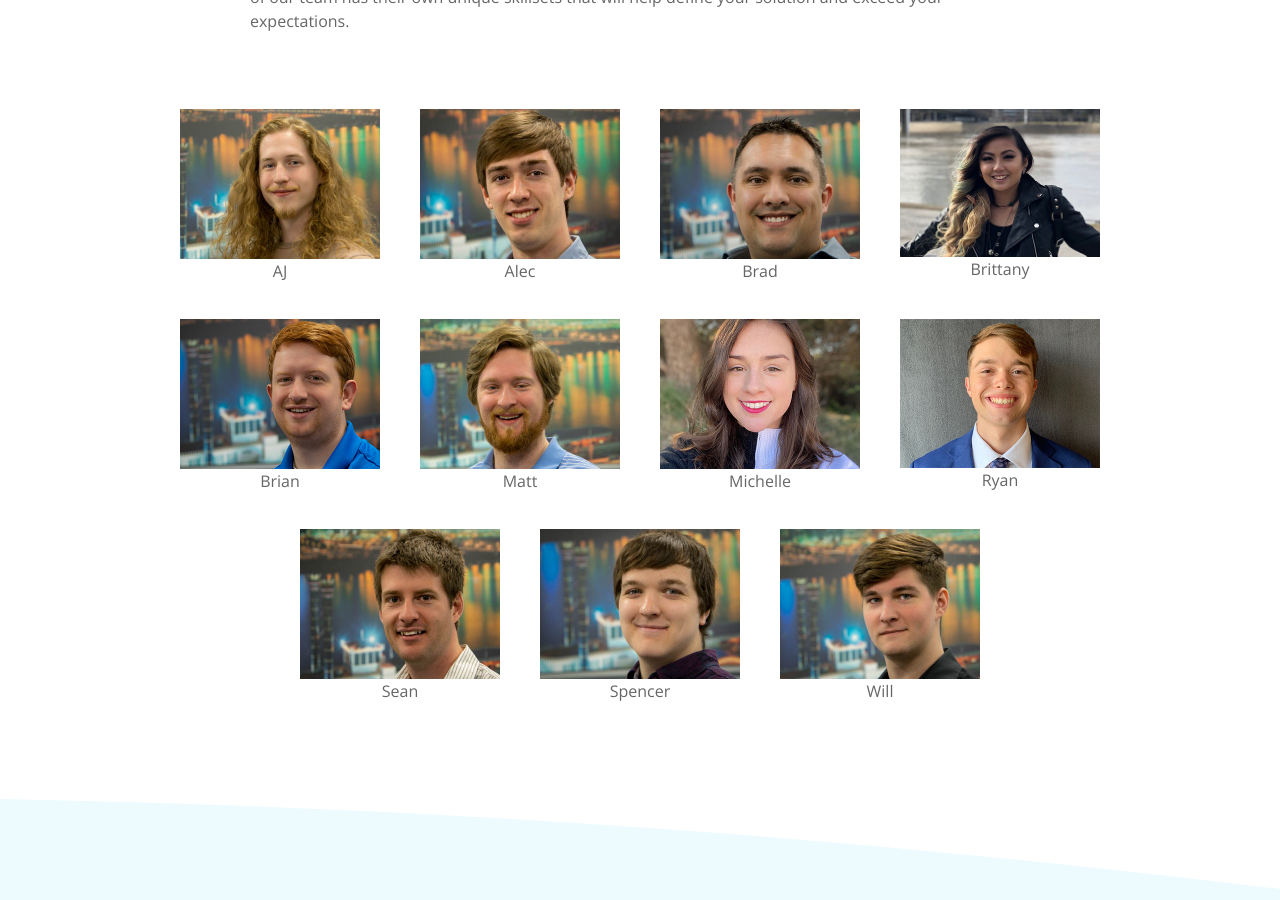
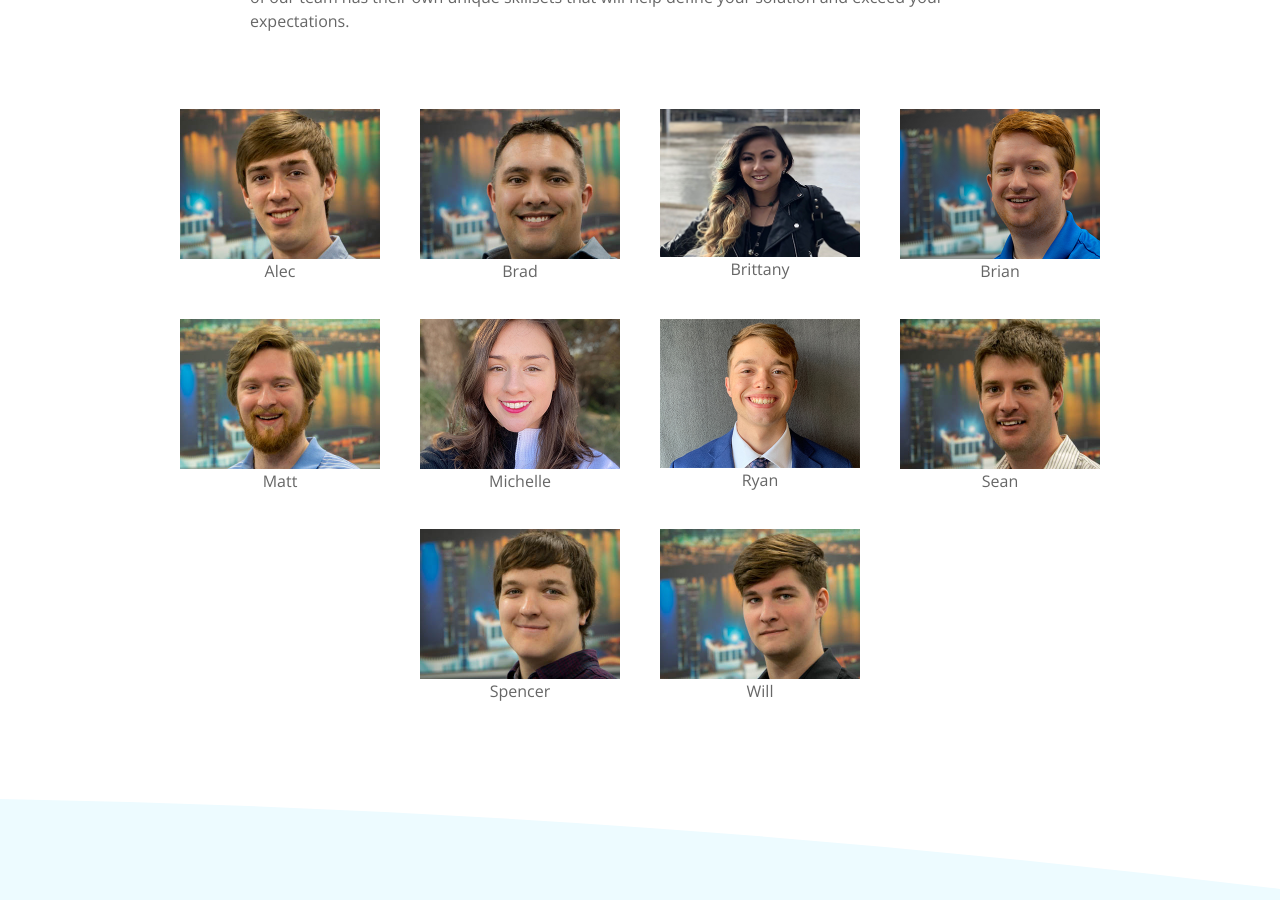
Before and after one commit to seven-hills-technology/seven-hills-technology.github.io, a Jekyll site: the page built from about.md, in a window 1280 px wide and 900 px high, scrolled down 1272 px. Built offline with Jekyll 4.4.1, drawn with Linux system fonts in a browser that asks for light colours; nearby versions of some CDN libraries.

Commit message:
Remove AJ

```diff
--- a/_includes/bios.html
+++ b/_includes/bios.html
@@ -3,11 +3,6 @@
 
 <div class="sh-team-members-container">
     <div class="sh-team-members">
-        <div class="sh-team-member">
-            <img class="sh-team-member-image" data-micromodal-trigger="modal-aj" src="/images/AJ-small.jpg" alt="AJ"
-                title="AJ" />
-            <p class="sh-team-member-name">AJ</p>
-        </div>
         <div class="sh-team-member">
             <img class="sh-team-member-image" data-micromodal-trigger="modal-alec" src="/images/alec-small.jpg"
                 alt="Alec" title="Alec" />
@@ -348,56 +343,6 @@
     </div>
 </div>
 
-<div class="modal micromodal-slide" id="modal-aj" aria-hidden="true">
-    <div class="modal__overlay" tabindex="-1" data-micromodal-close>
-        <div class="modal__container" role="dialog" aria-modal="true" aria-labelledby="modal-aj-title">
-            <header class="modal__header">
-                <div class="modal__identifier">
-                    <h3 class="modal__title" id="modal-aj-title">
-                        Andrew (AJ) Robb
-                    </h3>
-                    <h4>Software Developer</h4>
-                </div>
-                <button class="modal__close" aria-label="Close modal" data-micromodal-close></button>
-            </header>
-            <main class="modal__content" id="modal-aj-content">
-                <div class="sh-team-member-bio">
-                    <p>
-                        Andrew Robb is known around the office and our clients for his great personality and even better
-                        hair. Always ready with a smile and positive attitude, AJ is a tremendous software engineer who
-                        excels in turning business requirements into code. AJ got his programming start in college,
-                        where he began learning Matlab and got very involved with the UC Robotics team. Following a
-                        lifelong passion for video games and computers, AJ earned his degree in computer engineering and
-                        the rest has been history.
-                    </p>
-                    <p>
-                        AJ is a big fan of Node.js and JavaScript, and is a huge advocate for TypeScript. Recently he
-                        has also taken up a significant interest in machine learning, neural networks, and AI.
-                    </p>
-                    <p>
-                        As an avid hiker and camper, AJ loves to spend his time outside. His favorite place to hike is
-                        Red River Gorge, and he also recently visited the Rockies. AJ is also an excellent gardener, a
-                        video game junkie, and enjoys tinkering with robotics.
-                    </p>
-                </div>
-                <div class="sh-team-member-contact">
-                    <div class="profile-picture">
-                        <img src="/images/AJ-small.jpg" alt="AJ" title="AJ" />
-                    </div>
-                    <div>
-                        <div class="title"><strong>Contact</strong></div>
-                        <div>
-                            Email<br />
-                            <a href="mailto:andrewrobb@sevenhillstechnology.com"
-                                alt="Email Andrew Robb">andrewrobb@sevenhillstechnology.com</a>
-                        </div>
-                    </div>
-                </div>
-            </main>
-        </div>
-    </div>
-</div>
-
 <div class="modal micromodal-slide" id="modal-alec" aria-hidden="true">
     <div class="modal__overlay" tabindex="-1" data-micromodal-close>
         <div class="modal__container" role="dialog" aria-modal="true" aria-labelledby="modal-alec-title">
```
